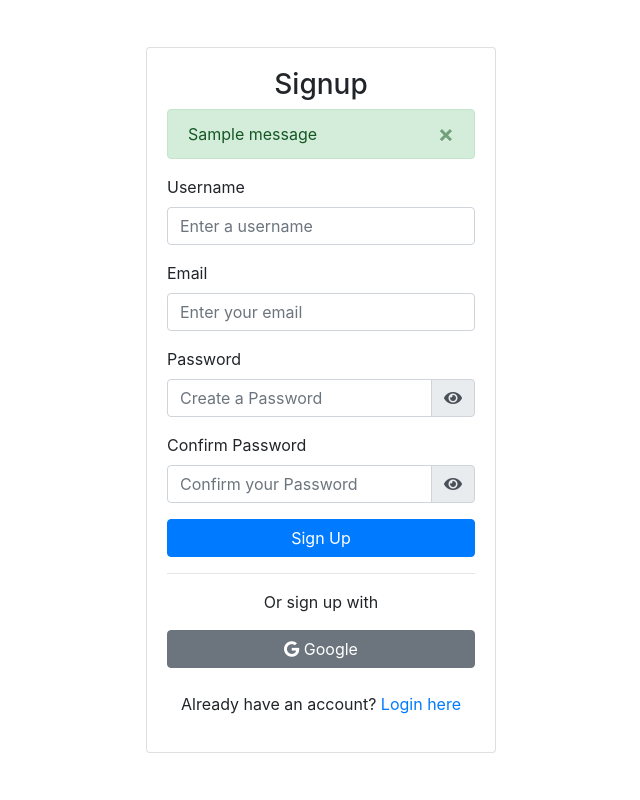
After one commit to attrams/shopily, a Django app: page /accounts/signup/ in a window 1280 px wide. The commit adds this page. Shown: the whole page, without its empty margins (319-959 px from the left). Run offline with Django 5.2, Linux system fonts and the light colour scheme; one stand-in notice (Sample message) is shown; parts of the project's set-up code (start-up, migrations or seed data) failed here and were passed over; some libraries are stand-ins or nearby versions.

Commit message:
implement the signup feature
allow users to sign up for an account
asynchronously send email with confirmation when the user creates the account
allow users to activate their account by click the link
send alert for certain actions

```diff
--- a/accounts/forms.py
+++ b/accounts/forms.py
@@ -9,5 +9,6 @@ class SignUpForm(UserCreationForm):
         fields = ('username', 'email', 'password1', 'password2')
 
 
-class LoginForm(AuthenticationForm):
+class LoginForm(forms.Form):
     username = forms.CharField(label='Email / Username')
+    password = forms.CharField(widget=forms.PasswordInput)
--- a/accounts/templates/accounts/base.html
+++ b/accounts/templates/accounts/base.html
@@ -32,9 +32,49 @@
                 </style>
         </head>
         <body>
+                <div class="container">
+                        <div class="row justify-content-center align-items-center full-height">
+                                <div class="col-md-6 col-lg-4">
+                                        <div class="card">
+                                                <div class="card-body">
+                                                        <h3 class="text-center">
+                                                                {% block form_title %}
+                                                                {% endblock form_title %}
+                                                        </h3>
 
-                {% block content %}
-                {% endblock content %}
+                                                        {% if messages %}
+                                                                {% for message in messages %}
+                                                                        {% if message.tags == 'success' %}
+                                                                                <div class="alert alert-success alert-dismissible fade show" role="alert">
+                                                                                        {{ message }}
+                                                                                        <button type="button" class="close" data-dismiss="alert" aria-label="Close">
+                                                                                                <span aria-hidden="true">×</span>
+                                                                                        </button>
+                                                                                </div>
+                                                                        {% elif message.tags == 'error' %}
+                                                                                <div class="alert alert-danger alert-dismissible fade show" role="alert">
+                                                                                        {{ message }}
+                                                                                        <button type="button" class="close" data-dismiss="alert" aria-label="Close">
+                                                                                                <span aria-hidden="true">×</span>
+                                                                                        </button>
+                                                                                </div>
+                                                                        {% else %}
+                                                                                <div class="alert alert-info alert-dismissible fade show" role="alert">
+                                                                                        {{ message }}
+                                                                                        <button type="button" class="close" data-dismiss="alert" aria-label="Close">
+                                                                                                <span aria-hidden="true">×</span>
+                                                                                        </button>
+                                                                                </div>
+                                                                        {% endif %}
+                                                                {% endfor %}
+                                                        {% endif %}
+                                                        {% block content %}
+                                                        {% endblock content %}
+                                                </div>
+                                        </div>
+                                </div>
+                        </div>
+                </div>
 
                 <script src="https://cdnjs.cloudflare.com/ajax/libs/popper.js/2.10.2/umd/popper.min.js"
                         integrity="sha512-nnzkI2u2Dy6HMnzMIkh7CPd1KX445z38XIu4jG1jGw7x5tSL3VBjE44dY4ihMU1ijAQV930SPM12cCFrB18sVw=="
--- /dev/null
+++ b/accounts/templates/accounts/signup.html
@@ -0,0 +1,81 @@
+{% extends "accounts/base.html" %}
+{% load static %}
+
+{% block title %}
+    Signup
+{% endblock title %}
+
+{% block form_title %}
+    Signup
+{% endblock form_title %}
+
+{% block content %}
+    <form method="post" id="user-signup-form">
+        <div class="form-group">
+            <label for="{{ form.username.id_for_label }}">Username</label>
+            <input type="text"
+                   name="username"
+                   id="id_username"
+                   placeholder="Enter a username"
+                   class="form-control">
+            {% if form.username.errors %}<div class="error">{{ form.username.errors.as_text }}</div>{% endif %}
+        </div>
+
+        <div class="form-group">
+            <label for="{{ form.email.id_for_label }}">Email</label>
+            <input type="email"
+                   name="email"
+                   id="id_email"
+                   placeholder="Enter your email"
+                   class="form-control">
+            {% if form.email.errors %}<div class="error">{{ form.email.errors.as_text }}</div>{% endif %}
+        </div>
+
+        <div class="form-group">
+            <label for="{{ form.password1.id_for_label }}">Password</label>
+            <div class="input-group">
+                <input type="password"
+                       class="form-control password-field"
+                       id="id_password1"
+                       name="password1"
+                       placeholder="Create a Password">
+                <div class="input-group-append">
+                    <span class="input-group-text"><i class="fa fa-eye password-toggle"></i></span>
+                </div>
+            </div>
+            {% if form.password1.errors %}<div class="error">{{ form.password1.errors.as_text }}</div>{% endif %}
+        </div>
+
+        <div class="form-group">
+            <label for="{{ form.password2.id_for_label }}">Confirm Password</label>
+            <div class="input-group">
+                <input type="password"
+                       class="form-control password-field"
+                       id="id_password2"
+                       name="password2"
+                       placeholder="Confirm your Password">
+                <div class="input-group-append">
+                    <span class="input-group-text"><i class="fa fa-eye password-toggle"></i></span>
+                </div>
+            </div>
+            {% if form.password2.errors %}<div class="error">{{ form.password2.errors.as_text }}</div>{% endif %}
+        </div>
+
+        <div class="mt-3">
+            <button type="submit" class="btn btn-primary btn-block">Sign Up</button>
+        </div>
+        {% csrf_token %}
+    </form>
+    <hr>
+    <p class="text-center">Or sign up with</p>
+    <div class="text-center">
+        <a href="#" class="btn btn-secondary btn-block">
+            <span><i class="fab fa-google"></i> Google</span>
+        </a>
+    </div>
+    <div class="text-center mt-4">
+        <p>
+            Already have an account? <a href="{% url "accounts:login" %}" class="text-primary">Login here</a>
+        </p>
+    </div>
+{% endblock content %}
--- a/accounts/urls.py
+++ b/accounts/urls.py
@@ -6,5 +6,7 @@ app_name = 'accounts'
 
 urlpatterns = [
     path('login/', views.login_view, name='login'),
-    path('logout/', views.logout_view, name='logout')
+    path('logout/', views.logout_view, name='logout'),
+    path('signup/', views.signup_view, name='signup'),
+    path('activate/<uidb64>/<token>/', views.activate, name='activate')
 ]
--- a/accounts/views.py
+++ b/accounts/views.py
@@ -1,8 +1,16 @@
 from django.shortcuts import render, redirect
 from django.contrib.auth import login, authenticate, logout
 from django.views.decorators.http import require_POST
+from django.contrib.sites.shortcuts import get_current_site
+from django.template.loader import render_to_string
+from django.utils.http import urlsafe_base64_encode, urlsafe_base64_decode
+from django.utils.encoding import force_bytes, force_str
+from django.contrib.auth.tokens import default_token_generator
+from django.contrib.auth import get_user_model
+from django.contrib import messages
 
 from .forms import SignUpForm, LoginForm
+from .tasks import send_confirmation_email
 
 # Create your views here.
 
@@ -12,15 +20,30 @@ def login_view(request):
         form = LoginForm(data=request.POST)
 
         if form.is_valid():
+
             user = authenticate(
                 username=form.cleaned_data['username'],
                 password=form.cleaned_data['password']
             )
 
             if user is not None:
-                login(request, user)
 
-                return redirect('shop:index')
+                if user.is_active:
+                    login(request, user)
+
+                    return redirect('shop:index')
+
+                else:
+                    messages.info(
+                        request=request,
+                        message='Your account is inactive. Please contact support.'
+                    )
+
+            else:
+                messages.error(
+                    request=request,
+                    message='Incorrect username/email or password.'
+                )
 
     else:
         form = LoginForm()
@@ -33,3 +56,64 @@ def logout_view(request):
     logout(request)
 
     return redirect('shop:index')
+
+
+def signup_view(request):
+    if request.method == 'POST':
+        form = SignUpForm(request.POST)
+
+        if form.is_valid():
+            user = form.save(commit=False)
+            user.is_active = False
+            user.save()
+
+            # send confirmation email
+            current_site = get_current_site(request)
+            message = render_to_string('accounts/activate.html', {
+                'user': user,
+                'domain': current_site.domain,
+                'uid': urlsafe_base64_encode(force_bytes(user.pk)),
+                'token': default_token_generator.make_token(user)
+            })
+
+            send_confirmation_email.delay(user.pk, message)
+            messages.success(
+                request=request,
+                message='Your account has been created successfully! Please check your email on how to activate your account.'
+            )
+
+            return redirect('accounts:login')
+
+    else:
+        form = SignUpForm()
+
+    return render(request, 'accounts/signup.html', {'form': form})
+
+
+def activate(request, uidb64, token):
+    User = get_user_model()
+
+    try:
+        uid = force_str(urlsafe_base64_decode(uidb64))
+        user = User.objects.get(pk=uid)
+
+    except (TypeError, ValueError, OverflowError, User.DoesNotExist):
+        user = None
+
+    if user is not None and default_token_generator.check_token(user, token):
+        user.is_active = True
+        user.save()
+        messages.success(
+            request=request,
+            message='Your account has been activated!'
+        )
+
+        return redirect('accounts:login')
+
+    else:
+        messages.error(
+            request=request,
+            message='An error occured while activating your account. Please contact adminstration'
+        )
+
+        return redirect('accounts:login')
--- a/shop/static/js/main.js
+++ b/shop/static/js/main.js
@@ -244,20 +244,32 @@ $(document).ready(function () {
     /* ----------------------------
        Toggle password visibility
        ---------------------------- */
-    $('#togglePassword').click(function () {
-      const password = $('#password');
-      const type = password.attr('type') === 'password' ? 'text' : 'password';
-      password.attr('type', type);
+    $('.password-toggle').click(function () {
+      // find the password input field in the same input group as the clicked toggle icon
+      var input = $(this).closest('.input-group').find('.password-field');
 
-      // toggle the eye/eye-slash icon
-      $(this).toggleClass('fa-eye fa-eye-slash');
+      if (input.attr('type') === 'password') {
+        input.attr('type', 'text');
+        $(this).removeClass('fa-eye').addClass('fa-eye-slash');
+      } else {
+        input.attr('type', 'password');
+        $(this).removeClass('fa-eye-slash').addClass('fa-eye');
+      }
     });
 
     /* ---------------------------------------------------------
         Hide login input errors when user starts typing
        --------------------------------------------------------- */
 
-    $('#user-login input').on('input', function () {
+    $('#user-login-form input').on('input', function () {
+      // Find the closest parent container (e.g., '.form-group') and search for the '.error' within it and hide
+      $(this).closest('.form-group').find('.error').hide();
+    });
+    /* ---------------------------------------------------------
+        Hide sign up input errors when user starts typing
+       --------------------------------------------------------- */
+
+    $('#user-signup-form input').on('input', function () {
       // Find the closest parent container (e.g., '.form-group') and search for the '.error' within it and hide
       $(this).closest('.form-group').find('.error').hide();
     });
```
Also changed, not shown: accounts/tasks.py (added, +24 -0 lines), accounts/templates/accounts/activate.html (added, +10 -0 lines), accounts/templates/accounts/login.html (+13 -20 lines).
